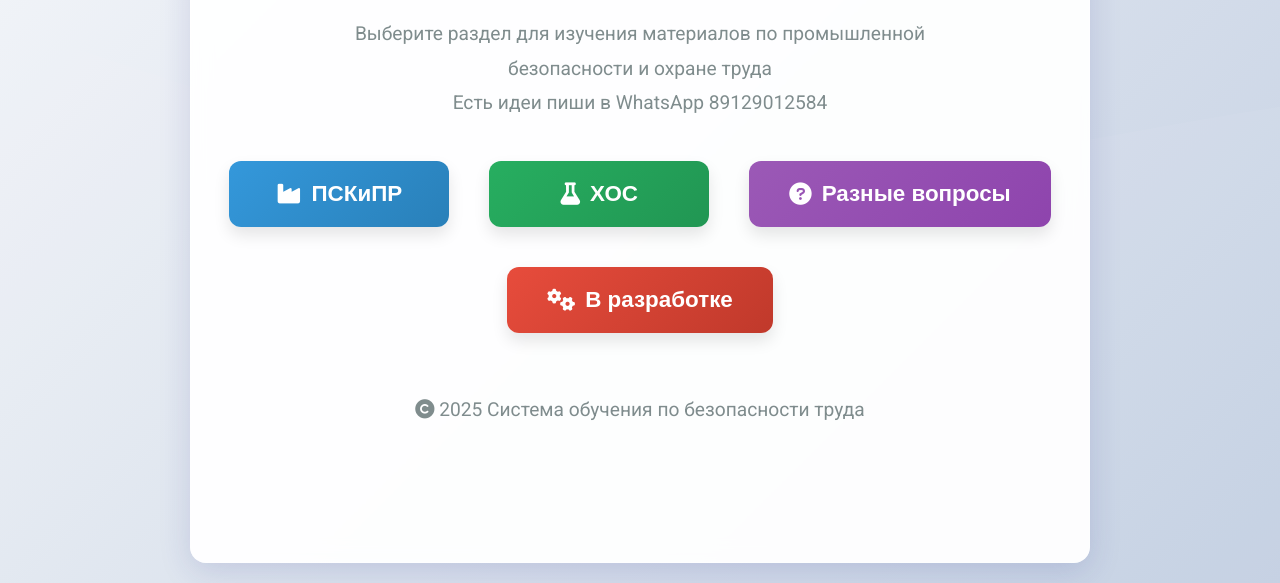
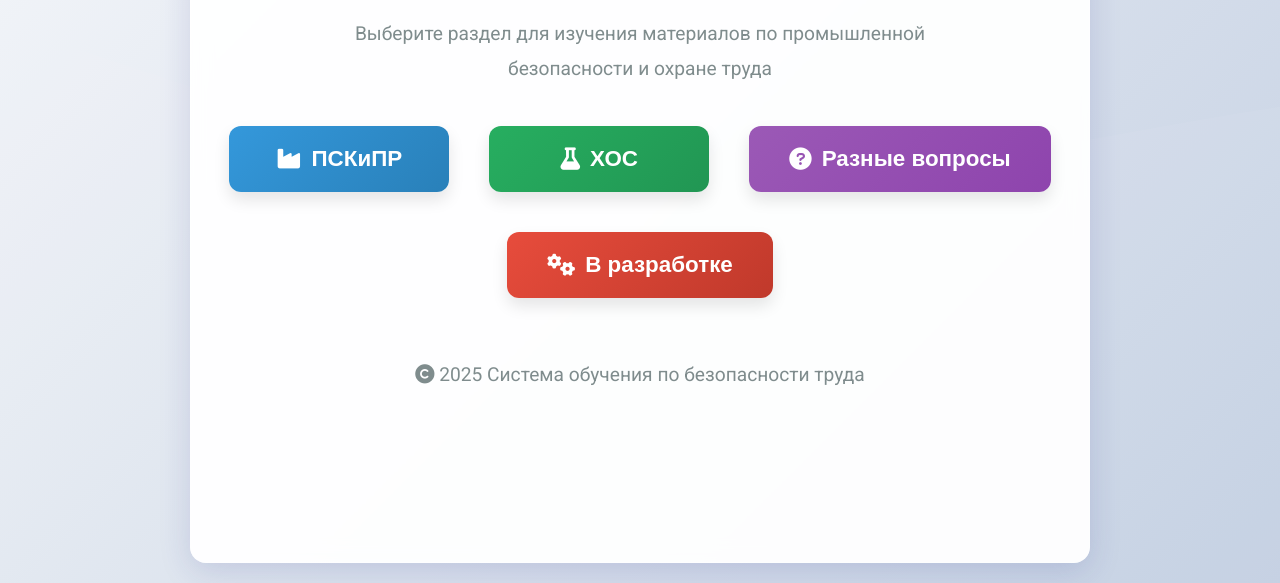
Before and after one commit to Aleksandr86rus/-, a plain HTML site: page index.html in a window 1280 px wide. Shown: the part 217-800 px from the top of the page. Drawn offline with Linux system fonts and the light colour scheme.

Commit message:
Update index.html

```diff
--- a/index.html
+++ b/index.html
@@ -632,7 +632,7 @@
         <p style="font-size: 1.2rem; color: #7f8c8d; max-width: 600px; margin: 0 auto;">
             Выберите раздел для изучения материалов по промышленной безопасности и охране труда
         </p>
-        <p style="font-size: 1.2rem; color: #7f8c8d; max-width: 600px; margin: 0 auto;"> Есть идеи пиши в WhatsApp  89129012584 </p>
+        <p style="font-size: 1.2rem; color: #7f8c8d; max-width: 600px; margin: 0 auto;">  </p>
         <div class="button-container">
             <button class="main-button" onclick="showSection('pskipr')">
                 <i class="fas fa-industry"></i> ПСКиПР
```
